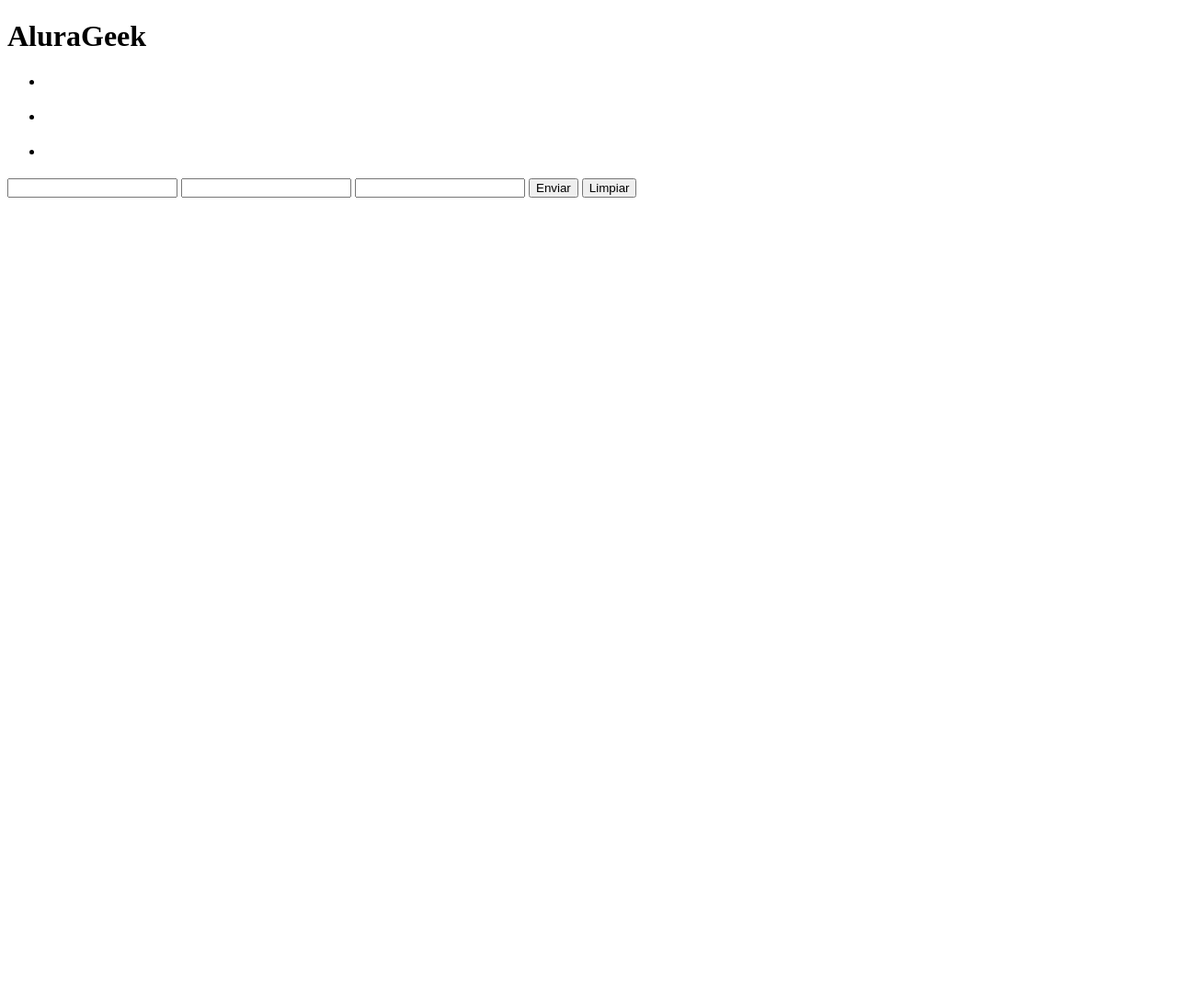
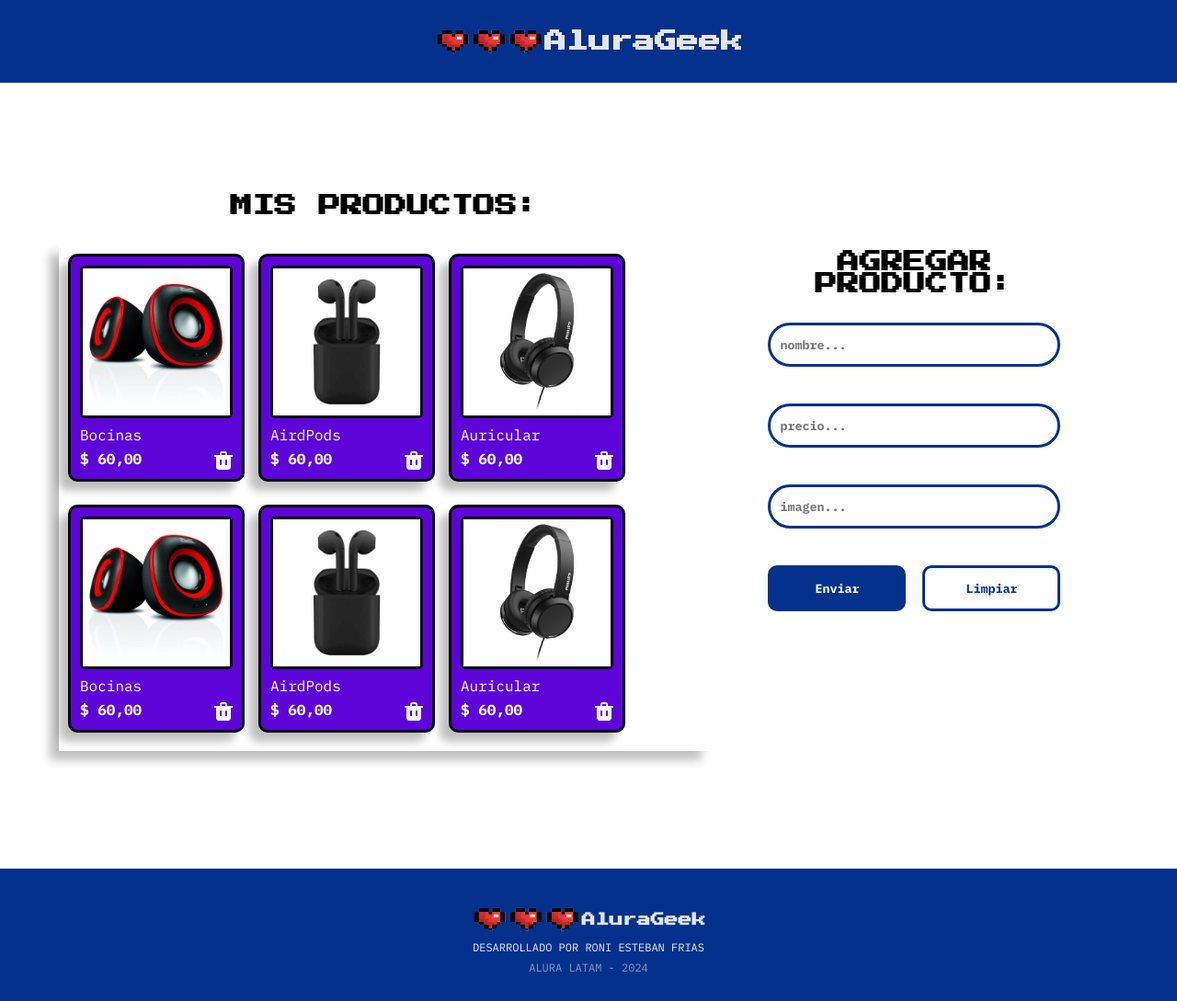
Before and after one commit to ronifrias17/Challenge-Alura-Geek, a plain HTML site: page index.html in a window 1280 px wide. Shown: the whole page at 92% size. Before the commit the page ends 800 px from the top, so only its background shows below. Drawn offline with Linux system fonts and the light colour scheme.

Commit message:
Styles casi listos

```diff
--- a/index.html
+++ b/index.html
@@ -5,17 +5,27 @@
     <meta charset="UTF-8">
     <meta name="viewport" content="width=device-width, initial-scale=1.0">
     <title>AluraGeek</title>
+    <link rel="stylesheet" href="./styles/reset.css">
     <link rel="stylesheet" href="./styles/style.css">
+    <link rel="preconnect" href="https://fonts.googleapis.com">
+    <link rel="preconnect" href="https://fonts.gstatic.com" crossorigin>
+    <link href='https://fonts.googleapis.com/css?family=Press Start 2P' rel='stylesheet'>
+    <link rel="preconnect" href="https://fonts.googleapis.com">
+    <link rel="preconnect" href="https://fonts.gstatic.com" crossorigin>
+    <link
+        href="https://fonts.googleapis.com/css2?family=IBM+Plex+Mono:ital,wght@0,100;0,200;0,300;0,400;0,500;0,600;0,700;1,100;1,200;1,300;1,400;1,500;1,600;1,700&family=Press+Start+2P&display=swap"
+        rel="stylesheet">
 </head>
 
 <body>
 
     <header>
 
-        <div class="header-container">
-            <h1 class="title">
-                AluraGeek
-            </h1>
+        <div class="title-container">
+
+            <img src="./img/Img logo.png" alt="Logo-Corazones" class="img-header">
+            <span class="title">AluraGeek</span>
+
         </div>
 
     </header>
@@ -24,38 +34,117 @@
 
         <section class="my-product">
 
-            <ul>
+            <div class="title-container">
+                <span class="title title-main">MIS PRODUCTOS:</span>
+            </div>
+
+            <ul class="content-product">
                 <li class="product">
 
-                    <img src="" alt="">
+                    <div class="product-img-content">
+                        <img src="./img/Bocinas.jpg" alt="Bocinas" class="product-img">
+                    </div>
+
                     <h2 class="product-name">
+                        Bocinas
+                    </h2>
 
-                    </h2>
-                    <span class="product-price">
-
-                    </span>
+                    <div class="product-price">
+                        <span>
+                            $ 60,00
+                        </span>
+                        <img src="./img/Vector.png" alt="">
+                    </div>
 
                 </li>
                 <li class="product">
 
-                    <img src="" alt="">
+                    <div class="product-img-content">
+                        <img src="./img/airdpods.jpg" alt="AirdPods" class="product-img">
+                    </div>
+
                     <h2 class="product-name">
+                        AirdPods
+                    </h2>
 
-                    </h2>
-                    <span class="product-price">
-
-                    </span>
+                    <div class="product-price">
+                        <span>
+                            $ 60,00
+                        </span>
+                        <img src="./img/Vector.png" alt="">
+                    </div>
 
                 </li>
                 <li class="product">
 
-                    <img src="" alt="">
+                    <div class="product-img-content">
+                        <img src="./img/Auricular.jpg" alt="Auricular" class="product-img">
+                    </div>
+
                     <h2 class="product-name">
+                        Auricular
+                    </h2>
 
+                    <div class="product-price">
+                        <span>
+                            $ 60,00
+                        </span>
+                        <img src="./img/Vector.png" alt="">
+                    </div>
+
+                </li>
+                <li class="product">
+
+                    <div class="product-img-content">
+                        <img src="./img/Bocinas.jpg" alt="Bocinas" class="product-img">
+                    </div>
+
+                    <h2 class="product-name">
+                        Bocinas
                     </h2>
-                    <span class="product-price">
 
-                    </span>
+                    <div class="product-price">
+                        <span>
+                            $ 60,00
+                        </span>
+                        <img src="./img/Vector.png" alt="">
+                    </div>
+
+                </li>
+                <li class="product">
+
+                    <div class="product-img-content">
+                        <img src="./img/airdpods.jpg" alt="AirdPods" class="product-img">
+                    </div>
+
+                    <h2 class="product-name">
+                        AirdPods
+                    </h2>
+
+                    <div class="product-price">
+                        <span>
+                            $ 60,00
+                        </span>
+                        <img src="./img/Vector.png" alt="">
+                    </div>
+
+                </li>
+                <li class="product">
+
+                    <div class="product-img-content">
+                        <img src="./img/Auricular.jpg" alt="Auricular" class="product-img">
+                    </div>
+
+                    <h2 class="product-name">
+                        Auricular
+                    </h2>
+
+                    <div class="product-price">
+                        <span>
+                            $ 60,00
+                        </span>
+                        <img src="./img/Vector.png" alt="">
+                    </div>
 
                 </li>
             </ul>
@@ -64,12 +153,21 @@
 
         <section class="add-product">
 
-            <form action="">
-                <input type="text">
-                <input type="text">
-                <input type="text">
-                <button>Enviar</button>
-                <button>Limpiar</button>
+            <div class="title-container">
+                <span class="title title-main">
+                    AGREGAR PRODUCTO:
+                </span>
+            </div>
+
+            <form action="" class="form-add-product">
+                <input type="text" placeholder="nombre...">
+                <input type="text" placeholder="precio...">
+                <input type="text" placeholder="imagen...">
+
+                <div class="add-botton-container">
+                    <button class="add-botton enviar">Enviar</button>
+                    <button class="add-botton limpiar">Limpiar</button>
+                </div>
             </form>
 
         </section>
@@ -78,6 +176,21 @@
 
     <footer>
 
+        <div class="title-container-footer">
+            <div class="title-content">
+                <img src="./img/Img logo.png" alt="Logo-Corazones" class="img-header">
+                <span class="title">AluraGeek</span>
+            </div>
+
+        </div>
+        <div class="title-container-footer">
+            <span class="credit-footer">
+                DESARROLLADO POR RONI ESTEBAN FRIAS
+            </span>
+            <span class="credit-footer-alura">
+                ALURA LATAM - 2024
+            </span>
+        </div>
 
     </footer>
 
--- /dev/null
+++ b/styles/reset.css
@@ -0,0 +1,135 @@
+/* http://meyerweb.com/eric/tools/css/reset/
+   v2.0 | 20110126
+   License: none (public domain)
+*/
+
+html,
+body,
+div,
+span,
+applet,
+object,
+iframe,
+h1,
+h2,
+h3,
+h4,
+h5,
+h6,
+p,
+blockquote,
+pre,
+a,
+abbr,
+acronym,
+address,
+big,
+cite,
+code,
+del,
+dfn,
+em,
+img,
+ins,
+kbd,
+q,
+s,
+samp,
+small,
+strike,
+strong,
+sub,
+sup,
+tt,
+var,
+b,
+u,
+i,
+center,
+dl,
+dt,
+dd,
+ol,
+ul,
+li,
+fieldset,
+form,
+label,
+legend,
+table,
+caption,
+tbody,
+tfoot,
+thead,
+tr,
+th,
+td,
+article,
+aside,
+canvas,
+details,
+embed,
+figure,
+figcaption,
+footer,
+header,
+hgroup,
+menu,
+nav,
+output,
+ruby,
+section,
+summary,
+time,
+mark,
+audio,
+video {
+    margin: 0;
+    padding: 0;
+    border: 0;
+    font-size: 100%;
+    font: inherit;
+    vertical-align: baseline;
+}
+
+/* HTML5 display-role reset for older browsers */
+article,
+aside,
+details,
+figcaption,
+figure,
+footer,
+header,
+hgroup,
+menu,
+nav,
+section {
+    display: block;
+}
+
+body {
+    line-height: 1;
+}
+
+ol,
+ul {
+    list-style: none;
+}
+
+blockquote,
+q {
+    quotes: none;
+}
+
+blockquote:before,
+blockquote:after,
+q:before,
+q:after {
+    content: '';
+    content: none;
+}
+
+table {
+    border-collapse: collapse;
+    border-spacing: 0;
+}
--- a/styles/style.css
+++ b/styles/style.css
@@ -0,0 +1,234 @@
+/* Variables de fuentes y colores */
+:root {
+    /* Fondos */
+    --color-primario-1: #03318c;
+    --color-primario-2: #5D04D9;
+    --color-primario-3: #9303A6;
+    --color-primario-4: #C004D9;
+    --color-primario-5: #8C0375;
+    --color-fondo-main: #FFFFFF;
+    --color-borde-input: #03318C;
+
+    /* Colores de fuente */
+    --color-1-titulos: #E5E5E5;
+    --color-2-titulos: #000000;
+
+    /* fuentes */
+    --fuente-titulos: "Press Start 2P", system-ui;
+    --fuente-nombre-productos: IBM Plex Mono;
+
+}
+
+
+/* Header */
+
+header {
+    background: var(--color-primario-1);
+    height: 90px;
+}
+
+.title-container {
+    display: flex;
+    flex-direction: row;
+    padding: 30px;
+    align-items: center;
+    justify-content: center;
+}
+
+.title-container span {
+    text-align: center;
+}
+
+.img-header {
+    width: 120px;
+    height: 30px;
+
+}
+
+.title {
+    font-family: var(--fuente-titulos);
+    font-size: 24px;
+    font-weight: bold;
+    text-align: center;
+    color: var(--color-1-titulos);
+}
+
+/* Main-styles */
+
+main {
+    display: flex;
+    flex-direction: row;
+    justify-content: space-between;
+    align-items: center;
+    padding: 0 5%;
+    background: var(--color-fondo-main);
+}
+
+/* Seccion mis productos */
+.my-product {
+    width: 65%;
+    padding-top: 8%;
+
+}
+
+.title-main {
+    color: var(--color-2-titulos);
+    text-align: center;
+    font-family: var(--fuente-titulos);
+
+}
+
+.content-product {
+    display: flex;
+    flex-wrap: wrap;
+    gap: 15px;
+    padding: 10px;
+    box-shadow: -10px 10px 10px rgba(0, 0, 0, 0.25);
+}
+
+.content-product li {
+    margin-bottom: 10px;
+}
+
+.product {
+    background: var(--color-primario-2);
+    border: 3px solid var(--color-2-titulos);
+    border-radius: 10px;
+    padding: 10px;
+    gap: 10px;
+    box-shadow: -10px 10px 10px rgba(0, 0, 0, 0.25);
+}
+
+.product-img-content {
+    width: 160px;
+    height: 160px;
+    border: 3px solid var(--color-2-titulos);
+    border-radius: 5px;
+}
+
+.product-img {
+    width: 100%;
+    height: 100%;
+}
+
+.product-name {
+    font-family: var(--fuente-nombre-productos);
+    color: var(--color-fondo-main);
+    padding: 10px 0;
+}
+
+.product-price {
+    display: flex;
+    justify-content: space-between;
+}
+
+.product-price span {
+    color: var(--color-fondo-main);
+    font-family: var(--fuente-nombre-productos);
+    font-weight: bold;
+}
+
+/* Seccion agregar producto */
+
+.add-product {
+    display: flex;
+    flex-direction: column;
+    justify-content: center;
+    align-items: center;
+}
+
+.form-add-product {
+    display: flex;
+    flex-direction: column;
+    gap: 40px;
+}
+
+.form-add-product input {
+    width: 300px;
+    height: 40px;
+    gap: 0px;
+    border: 3px solid var(--color-borde-input);
+    border-radius: 40px;
+    padding-left: 10px;
+    font-family: var(--fuente-nombre-productos);
+    color: var(--color-borde-input);
+    font-weight: bold;
+}
+
+.add-botton-container {
+    display: flex;
+    align-items: center;
+    justify-content: space-between;
+
+}
+
+.add-botton {
+    width: 150px;
+    height: 50px;
+    border-radius: 10px;
+
+}
+
+.enviar {
+    background: var(--color-borde-input);
+    color: var(--color-fondo-main);
+    font-family: var(--fuente-nombre-productos);
+    border: none;
+    font-weight: bold;
+}
+
+
+.limpiar {
+    border: 3px solid var(--color-borde-input);
+    background: var(--color-fondo-main);
+    color: var(--color-borde-input);
+    font-family: var(--fuente-nombre-productos);
+    font-weight: bold;
+}
+
+
+/* Footer */
+
+footer {
+    display: flex;
+    flex-direction: column;
+    background: var(--color-primario-1);
+    margin-top: 10%;
+}
+
+.title-container-footer {
+    display: flex;
+    flex-direction: column;
+    align-items: center;
+    justify-content: center;
+}
+
+.title-content {
+    display: flex;
+    flex-direction: row;
+    align-items: center;
+    justify-content: center;
+    padding-top: 40px;
+}
+
+.title-content span {
+    font-size: 15px;
+}
+
+.credit-footer {
+    font-size: 12px;
+    color: var(--color-fondo-main);
+    text-align: center;
+    font-family: var(--fuente-nombre-productos);
+    padding: 10px;
+    opacity: 0.9;
+}
+
+.credit-footer-alura {
+    font-size: 12px;
+    color: var(--color-fondo-main);
+    text-align: center;
+    font-family: var(--fuente-nombre-productos);
+    padding-bottom: 30px;
+    opacity: 0.5;
+}
```
Also changed, not shown: img/Auricular.jpg (added), img/Bocinas.jpg (added), img/Delete.png (added), img/Img logo.png (added), img/Vector.png (added), img/airdpods.jpg (added), js/main.js (added), 1 other file.
